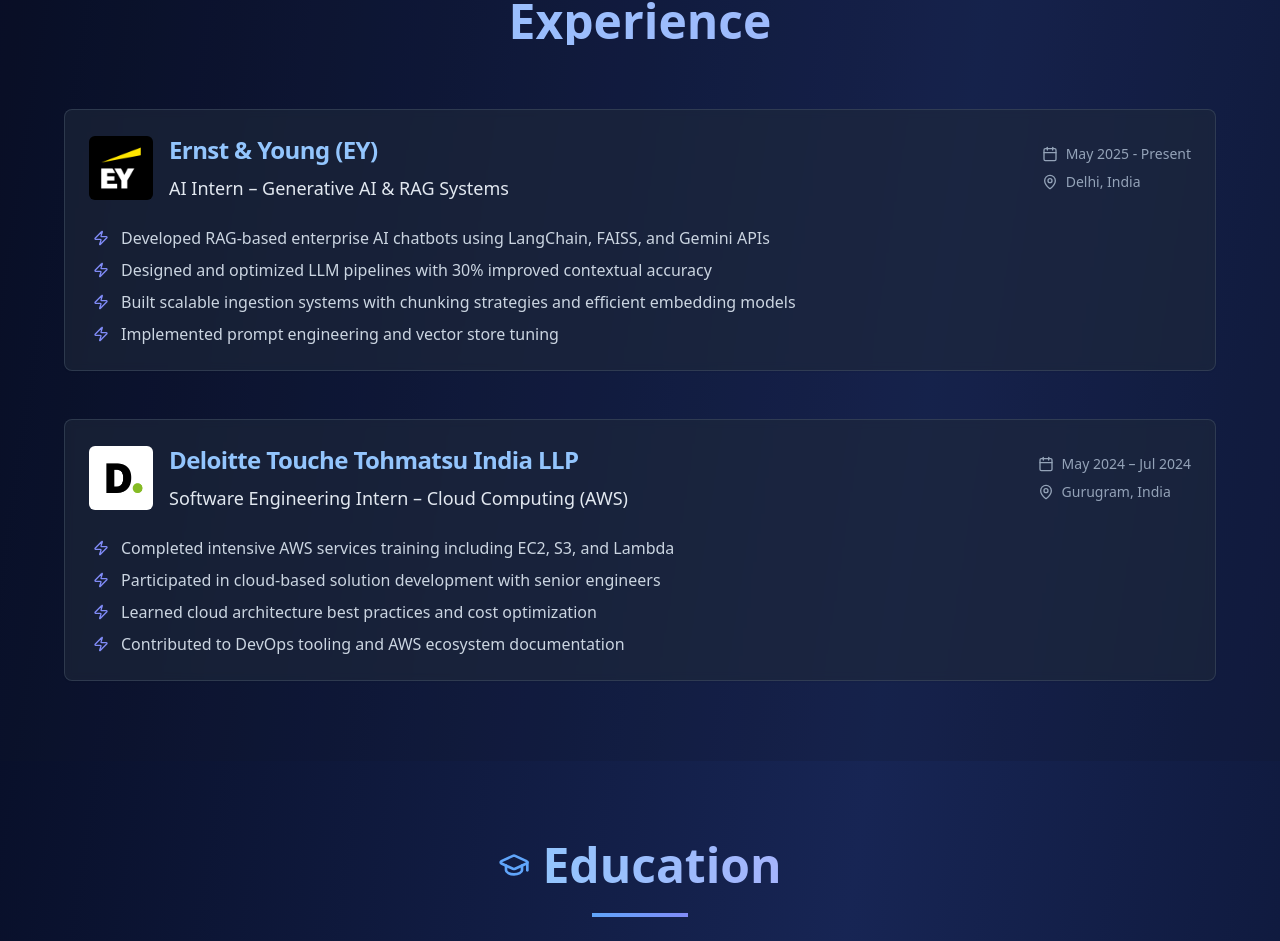
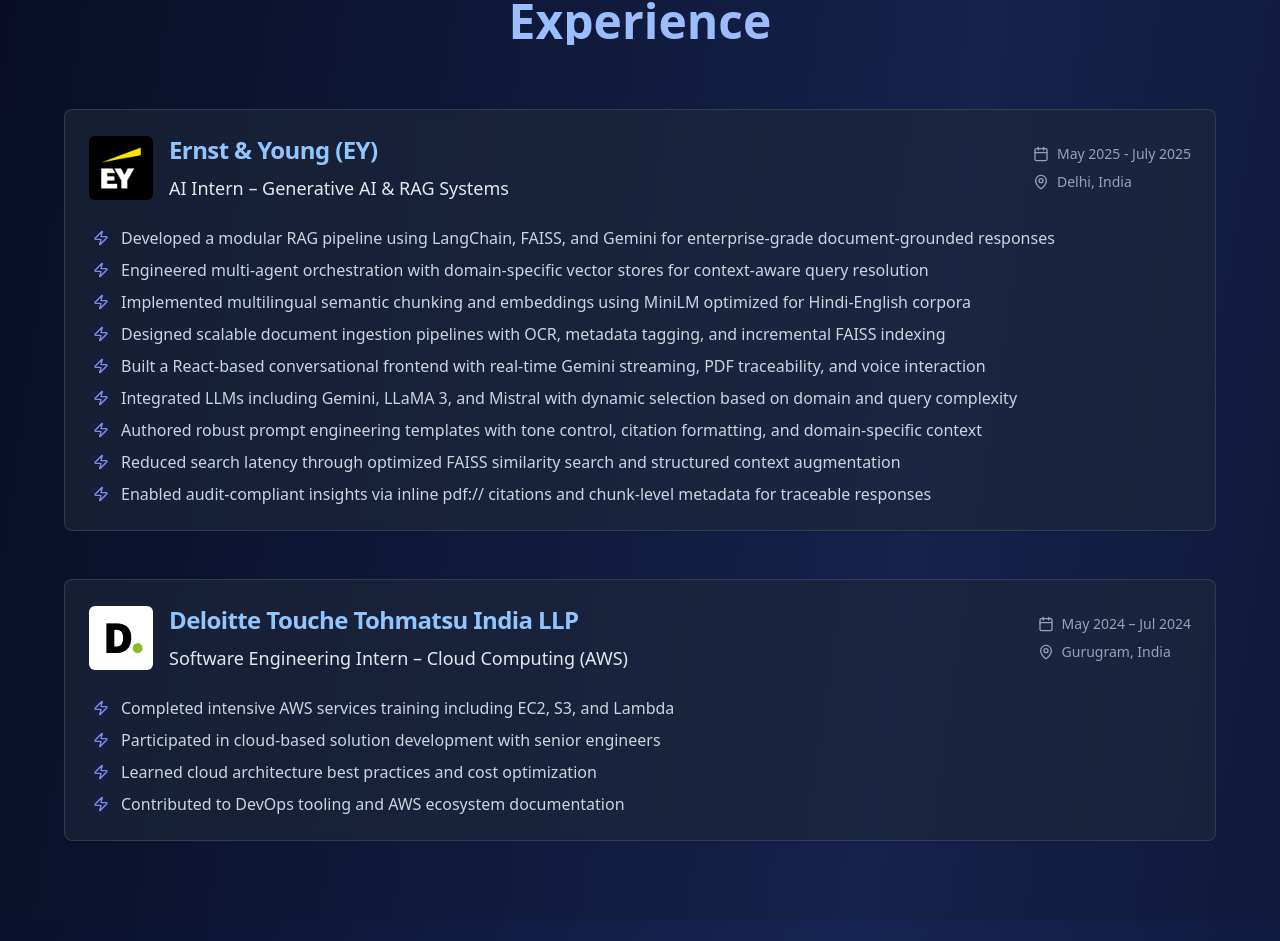
Before and after one commit to dhruvm-18/dhruv-portfolio, a React (Vite) app: page / in a window 1280 px wide. Shown: the part 1949-2890 px from the top of the page. Built offline with nearby package versions, Linux system fonts and the light colour scheme.

Commit message:
SoME cHANGES

```diff
--- a/src/pages/Index.tsx
+++ b/src/pages/Index.tsx
@@ -152,13 +152,19 @@
       company: "Ernst & Young (EY)",
       position: "AI Intern – Generative AI & RAG Systems",
       location: "Delhi, India",
-      period: "May 2025 - Present",
+      period: "May 2025 - July 2025",
       logo: <img src={eylogo} alt="Dhruv Mendiratta"className="w-16 h-16 object-cover rounded-md"/>,
       achievements: [
-        "Developed RAG-based enterprise AI chatbots using LangChain, FAISS, and Gemini APIs",
-        "Designed and optimized LLM pipelines with 30% improved contextual accuracy",
-        "Built scalable ingestion systems with chunking strategies and efficient embedding models",
-        "Implemented prompt engineering and vector store tuning"
+        "Developed a modular RAG pipeline using LangChain, FAISS, and Gemini for enterprise-grade document-grounded responses",
+"Engineered multi-agent orchestration with domain-specific vector stores for context-aware query resolution",
+"Implemented multilingual semantic chunking and embeddings using MiniLM optimized for Hindi-English corpora",
+"Designed scalable document ingestion pipelines with OCR, metadata tagging, and incremental FAISS indexing",
+"Built a React-based conversational frontend with real-time Gemini streaming, PDF traceability, and voice interaction",
+"Integrated LLMs including Gemini, LLaMA 3, and Mistral with dynamic selection based on domain and query complexity",
+"Authored robust prompt engineering templates with tone control, citation formatting, and domain-specific context",
+"Reduced search latency through optimized FAISS similarity search and structured context augmentation",
+"Enabled audit-compliant insights via inline pdf:// citations and chunk-level metadata for traceable responses",
+
       ]
     },
     {
```
